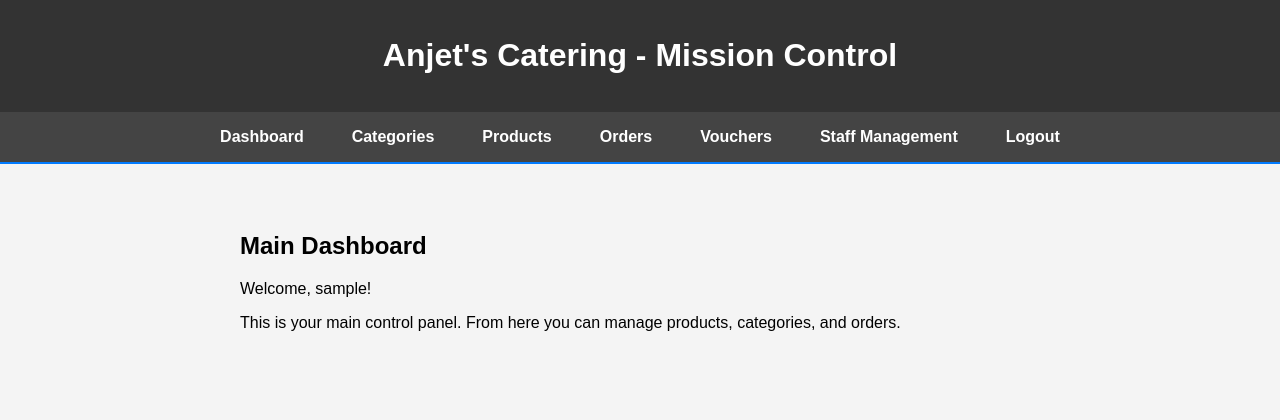
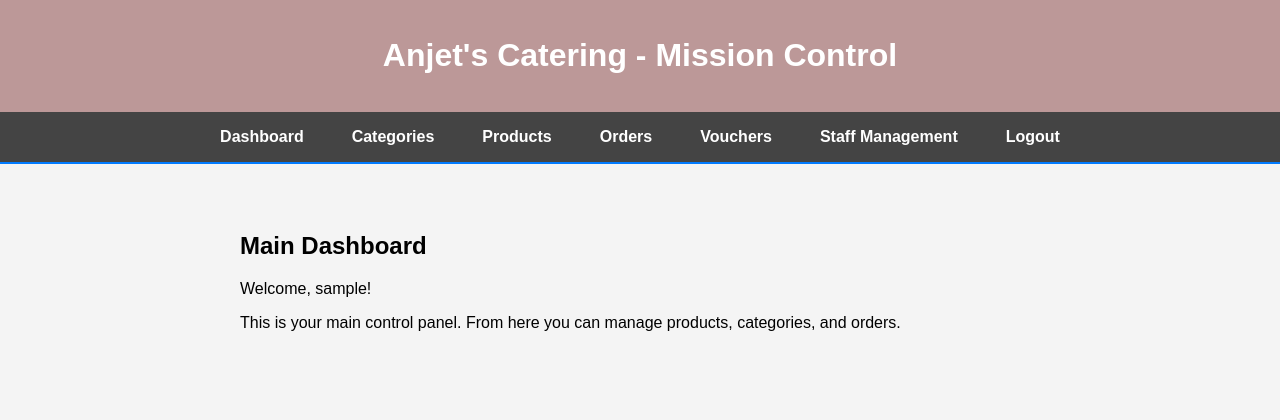
Before and after one commit to oks328/anjets-catering-pos, a Flask app: page /admin/dashboard in a window 1280 px wide. Shown: the top 420 px of the page. Run offline with Flask 3, Linux system fonts and the light colour scheme; the visitor is signed in with stand-in values (Sample User, id 1).

Commit message:
change color to red

```diff
--- a/app/static/css/admin_style.css
+++ b/app/static/css/admin_style.css
@@ -7,7 +7,7 @@ body {
 }
 
 header {
-  background-color: #333;
+  background-color: #bc9898;
   color: white;
   padding: 1rem;
   text-align: center;
```
